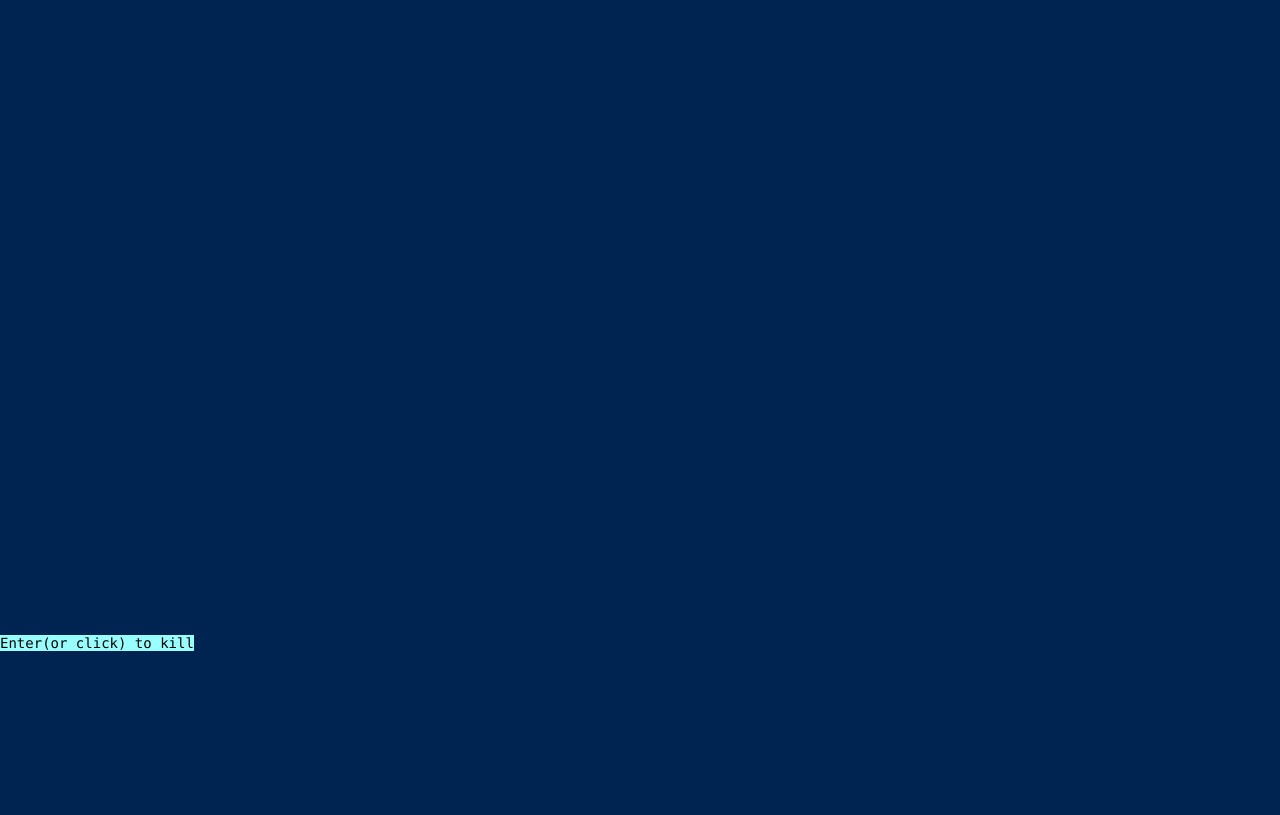
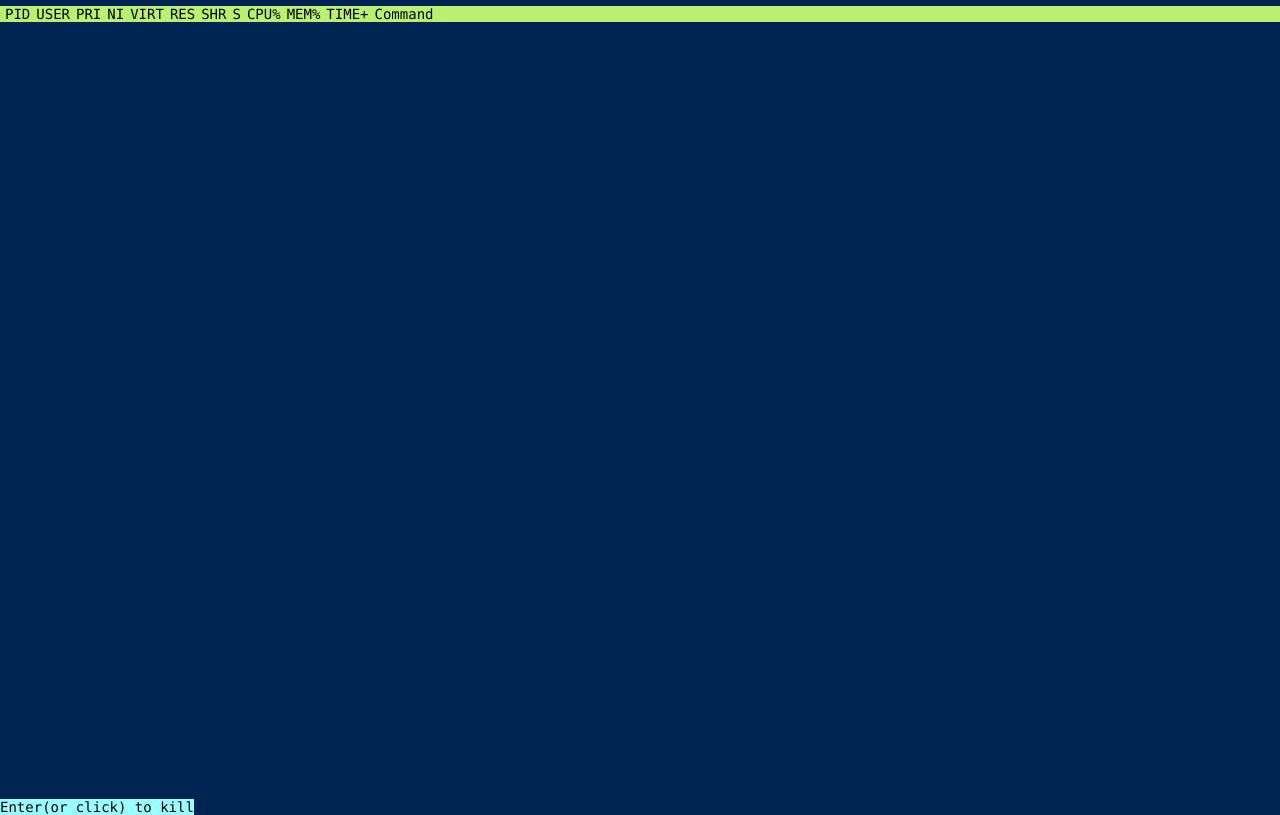
Before and after one commit to Biotr/htop-ws-backend, a plain HTML site: page index.html in a window 1280 px wide. Drawn offline with Linux system fonts and the light colour scheme.

Commit message:
styling changes

```diff
--- a/index.html
+++ b/index.html
@@ -22,14 +22,24 @@
         body{
             background-color: #002451;
             align-content: center;
-            padding-top: 10px;
+            height: 100vh;
         }
         main, footer{
-            display: block;
-            min-width: 800px;
+            min-width: 300px;
             max-width: 1300px;
             margin: auto;
-            padding-top: 10px;
+        }
+        main{
+            display: flex;
+            flex-direction: column;
+            flex: 1;
+            height: 100vh;
+        }
+        footer{
+            flex: 1;
+        }
+        span{
+            position: sticky;
         }
         .cores-container {
             display: grid;
@@ -43,9 +53,9 @@
 
         .cell{
             color:#99ffff;
-            margin:2px 5px;
             overflow: hidden;
             text-wrap: nowrap;
+            margin: 2px 5px;
             white-space: pre;
         }
         table{
@@ -55,12 +65,13 @@
             border-collapse: collapse;
             text-wrap: nowrap;
             overflow-y: auto;
-            height: 600px;
-            cursor:pointer
+            cursor:pointer;
+            position:relative;
+            flex:1;
         }
         th{
             background-color: #b8f171;
-            color:#111111;
+            color:#000000;
             font-weight: normal;
             margin: 0;
         }
@@ -84,8 +95,22 @@
             background-color: #99ffff;
             color: black;
         }
-        footer{
-            cursor: pointer;
+        thead{
+            position: sticky;
+            top: 0;
+            z-index: 1;
+        }
+        tbody{
+            position: relative;
+        }
+
+        @media only screen and (max-width: 600px){
+            .cores-container{
+                grid-template-columns: repeat(2,1fr);
+            }
+            .second-container{
+                grid-template-columns: repeat(1,1fr);
+            }
         }
 
         </style>
@@ -100,7 +125,26 @@
                 </div>
                 <div id="info" class="rest"></div>
             </div>
-            <table id="table">
+            <table>
+                <thead>
+                    <tr>
+                        <th>PID</th>
+                        <th>USER</th>
+                        <th>PRI</th>
+                        <th>NI</th>
+                        <th>VIRT</th>
+                        <th>RES</th>
+                        <th>SHR</th>
+                        <th>S</th>
+                        <th>CPU%</th>
+                        <th>MEM%</th>
+                        <th>TIME+</th>
+                        <th>Command</th>
+                    </tr>
+                </thead>
+                <tbody id="table">
+
+                </tbody>
             </table>
         </main>
         <footer><span onclick="handleKillProces()">Enter(or click) to kill</span></footer>
```
